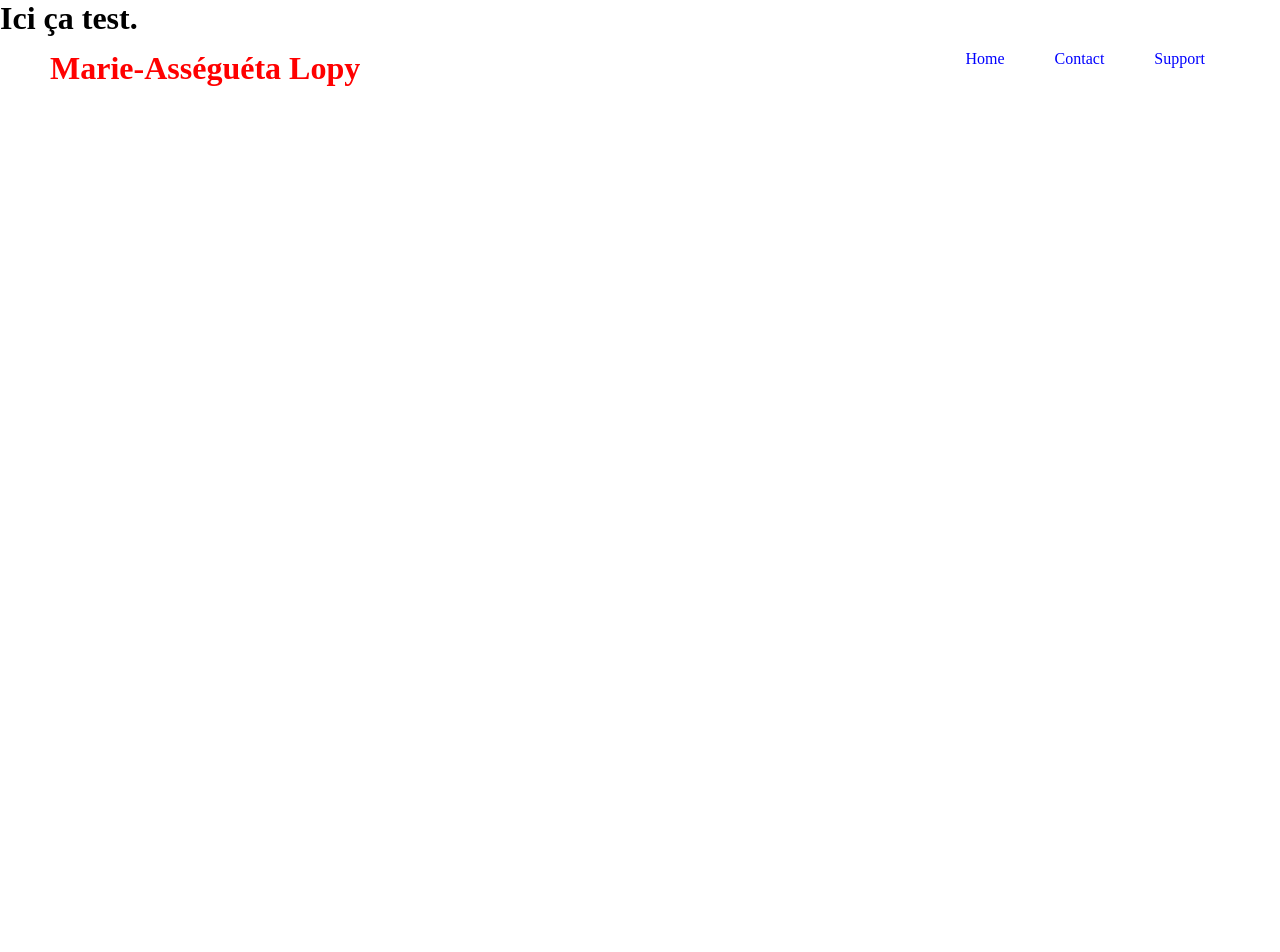
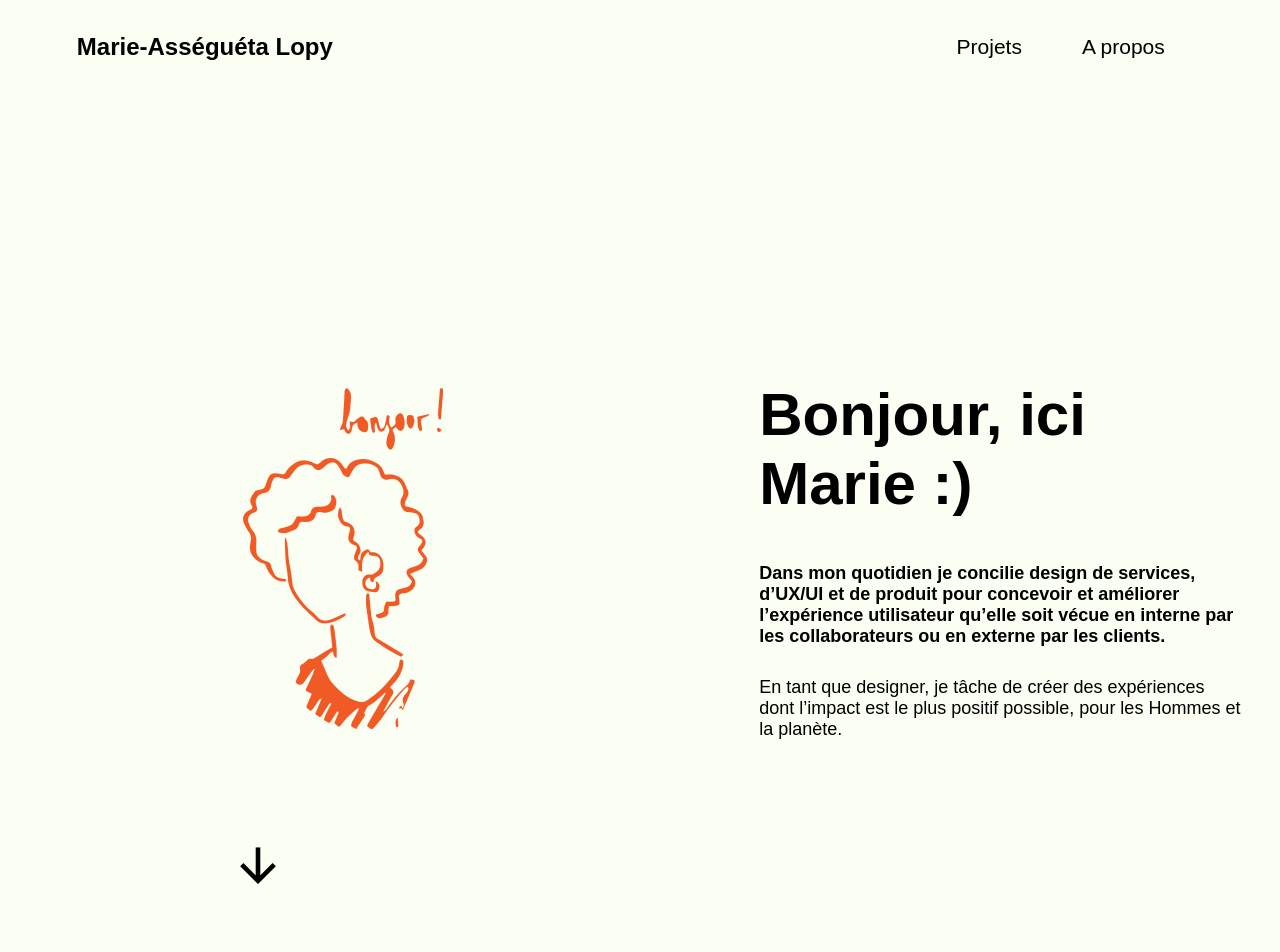
Before and after one commit to MrStraw/Django_test, a Django app: page / in a window 1280 px wide; the page is wider, and only the part inside the window is pictured. Shown: the top 952 px of that part. Before the commit the page ends 86 px from the top of that part, so only its background shows below. Run offline with Django 5.2, Linux system fonts and the light colour scheme; data comes from the database, SQL or seed files in the repository; both versions use the stored data as it was after the commit.

Commit message:
maj home

```diff
--- a/django_tests/urls.py
+++ b/django_tests/urls.py
@@ -3,10 +3,10 @@ from django.contrib import admin
 from django.urls import path
 
 from django_tests import settings
-from portfolio.views import accueil, projets_index, projets_details
+from portfolio.views import home, projets_index, projets_details
 
 urlpatterns = [
-    path('', accueil, name='accueil'),
+    path('', home, name='home'),
     path('projets/', projets_index, name='projets'),
     path('projets/<str:slug>/', projets_details, name='projet'),
     path('admin/', admin.site.urls),
--- a/portfolio/static/css/base.css
+++ b/portfolio/static/css/base.css
@@ -3,31 +3,41 @@
     padding: 0;
     text-decoration: none;
     list-style: none;
+    font-family:  "DM Sans", sans-serif;
+    background-color: #FBFEF2;
 }
 
-.nav-bar {
-    position: absolute;
-    padding: 50px;
+header {
+    position: fixed;
+    right: 0;
+    top: 0;
+    z-index: 1000;
+    width: 85%;
     display: flex;
+    align-items: center;
     justify-content: space-between;
-    width: 100%;
-    box-sizing: border-box;
+    padding: 33px 9%;
+}
+.logo {
+    font-size: 24px;
+    font-weight: 700;
+    color: black;
+}
+.nav-list {
+    display: flex;
+}
+.nav-list a {
+    color: black;
+    margin-left: 60px;
+    font-size: 21px;
+    font-weight: 500;
+    border-bottom: 2px solid transparent;
+    transition: all 0.55s ease;
+}
+.nav-list a:hover {
+    border-bottom: 2px solid black;
 }
 
-.nav-bar a {
-    color: blue;
+#projets {
+    min-height: 100vh;
 }
-
-.nav-bar .logo {
-    font-size: 2em;
-    font-weight: bold;
-    color: red;
-}
-
-.nav-bar .nav-links {
-    display: flex
-}
-
-.nav-bar .nav-links li {
-    margin: 0 25px;
-}
--- /dev/null
+++ b/portfolio/static/css/home.css
@@ -0,0 +1,72 @@
+html, .scrolling-projects {
+    scroll-snap-type: y mandatory;
+    scroll-behavior: smooth;
+}
+
+section, .project {
+    scroll-snap-align: start;
+    scroll-snap-stop: always;
+}
+
+.hero {
+    min-height: 100vh;
+    position: relative;
+    display: grid;
+    grid-template-columns: 1fr 1fr;
+    align-items: center;
+    gap: 2rem;
+    padding: 0 19%;
+    width: 1000px;
+}
+.hero-text {
+    order : 2;
+}
+.hero-text h1 {
+    font-size: 60px;
+    font-weight: 700;
+    margin: 0 0 45px;
+}
+.hero-text h2 {
+    font-size: 18px;
+    font-weight: 700;
+    margin: 0 0 30px;
+}
+.hero-text p {
+    font-size: 18px;
+    font-weight: 400;
+}
+.hero-img img {
+}
+
+.scroll-down {
+    position: absolute;
+    bottom: 20%;
+    left: 18%;
+}
+.scroll-down i {
+    display: block;
+    font-size: 55px;
+    transition: all 0.5s ease;
+    color: black;
+}
+.scroll-down i:hover {
+    transform: translateY(7px);
+}
+
+.scrolling-projects {
+    background: red;
+    display: block;
+    width: 100%;
+    height: 50vh;
+    overflow-y: scroll;
+}
+.project {
+    background: transparent;
+    min-height: 70vh;
+    position: relative;
+    display: grid;
+    grid-template-columns: 1fr 1fr;
+    align-items: center;
+    gap: 2rem;
+    padding: 0 19%;
+}
--- a/portfolio/templates/accueil.html
+++ /dev/null
@@ -1,5 +0,0 @@
-{% extends 'base.html' %}
-
-{%  block content %}
-<h1>Ici ça test.</h1>
-{% endblock %}
--- a/portfolio/templates/base.html
+++ b/portfolio/templates/base.html
@@ -11,17 +11,15 @@
 
 <body>
     <header>
-        <nav class="nav-bar">
-            <a href="#" class="logo">Marie-Asséguéta Lopy</a>
-            <ul class="nav-links">
-                <li><a href="#">Home</a></li>
-                <li><a href="#">Contact</a></li>
-                <li><a href="#">Support</a></li>
-            </ul>
-        </nav>
+        <a class="logo" href="#">Marie-Asséguéta Lopy</a>
+        <ul class="nav-list">
+            <li><a href="{% url 'projets' %}">Projets</a></li>
+            <li><a href="{% url 'home' %}">A propos</a></li>
+        </ul>
     </header>
 
-{% block content %}
-{% endblock %}
+    {% block content %}
+    {% endblock %}
+
 </body>
 </html>
--- /dev/null
+++ b/portfolio/templates/home.html
@@ -0,0 +1,42 @@
+{% extends 'base.html' %}
+{% load static %}
+
+{% block head %}
+<link rel="stylesheet" href="{% static 'css/home.css' %}">
+<link rel="stylesheet" href="https://cdn.jsdelivr.net/npm/remixicon@4.2.0/fonts/remixicon.css" />
+{% endblock %}
+
+{%  block content %}
+
+<section class="hero" id="home">
+    <div class="hero-text">
+        <h1>Bonjour, ici Marie :)</h1>
+        <h2>Dans mon quotidien je concilie design de services, d’UX/UI et de produit pour concevoir et améliorer l’expérience utilisateur qu’elle soit vécue en interne par les collaborateurs ou en externe par les clients.</h2>
+        <p>En tant que designer, je tâche de créer des expériences dont l’impact est le plus positif possible, pour les Hommes et la planète.</p>
+    </div>
+    <span class="hero-img">
+        <img src="{% static 'img/bonyour.png' %}">
+    </span>
+</section>
+
+<div class="scroll-down">
+    <a href="{% url 'projets' %}"><i class="ri-arrow-down-line"></i></a>
+</div>
+
+<section class="scrolling-projects" id="projets">
+{% for projet in projets %}
+    <div class="project">
+        <div>
+            <a href="{{ projet.get_absolute_url }}">
+                <h2>{{ projet.name }}</h2>
+            </a>
+            <p>{{ projet.description }}</p>
+        </div>
+        <span>
+            <img src="{{ projet.image.url }}" alt="{{ projet.name }}" style="max-width: 250px;">
+        </span>
+    </div>
+{% endfor %}
+</section>
+
+{% endblock %}
--- a/portfolio/views/__init__.py
+++ b/portfolio/views/__init__.py
@@ -1,2 +1 @@
-from .accueil import accueil
-from .projets import projets_index, projets_details
+from .projets import *
--- a/portfolio/views/accueil.py
+++ /dev/null
@@ -1,5 +0,0 @@
-from django.shortcuts import render
-
-
-def accueil(request):
-    return render(request, 'accueil.html')
--- a/portfolio/views/projets.py
+++ b/portfolio/views/projets.py
@@ -1,11 +1,16 @@
 from django.http import HttpResponseNotFound, Http404
-from django.shortcuts import render, get_object_or_404
+from django.shortcuts import render, get_object_or_404, redirect
 from portfolio.models import Projet
 
 
+def home(request):
+    projets = Projet.objects.filter(ordre__gt=0).order_by('ordre')
+    return render(request, 'home.html', context={'projets': projets})
+
+
 def projets_index(request):
-    projets = Projet.objects.filter(ordre__gt=0).order_by('ordre')
-    return render(request, 'projets.html', context={'projets': projets})
+    response = redirect('/#projets')
+    return response
 
 
 def projets_details(request, slug):
```
Also changed, not shown: portfolio/templates/projets.html (deleted, +0 -14 lines), db.sqlite3, portfolio/static/img/Bonyour.png (added).
